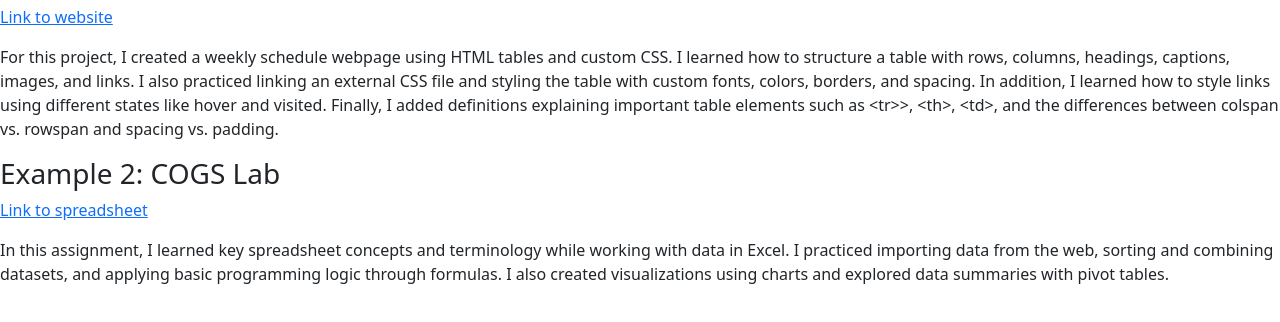
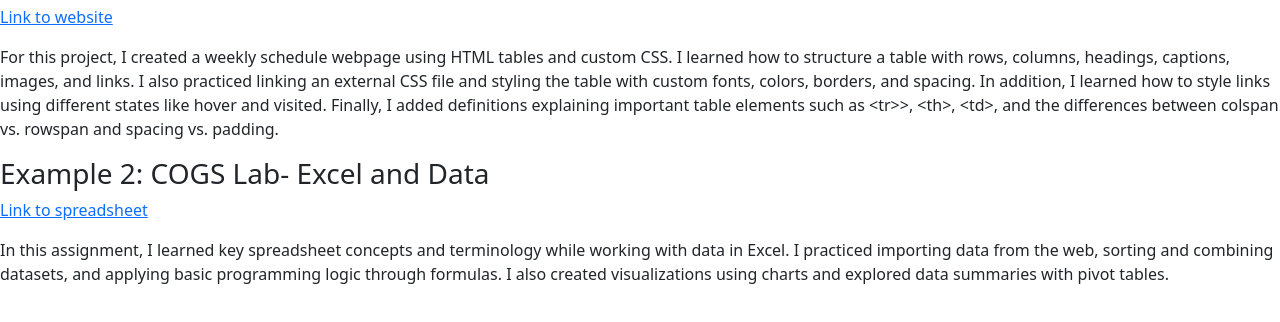
Before and after one commit to aadorador/Adorador, a plain HTML site: page COGS3Work.html in a window 1280 px wide. Shown: the part 152-474 px from the top of the page. Drawn offline with nearby package versions, Linux system fonts and the light colour scheme.

Commit message:
Refactor COGS3Work.html for improved readability
Updated content and structure for clarity and consistency.

```diff
--- a/COGS3Work.html
+++ b/COGS3Work.html
@@ -49,7 +49,7 @@
       &lt;td&gt;, and the differences between colspan vs. rowspan and spacing
       vs. padding.
     </p>
-    <h3>Example 2: COGS Lab</h3>
+    <h3>Example 2: COGS Lab- Excel and Data</h3>
     <p><a href="COGS3-Lab2/aadoradorCOGS3Lab4.xlsx">Link to spreadsheet</a></p>
     <p>
       In this assignment, I learned key spreadsheet concepts and terminology
```
